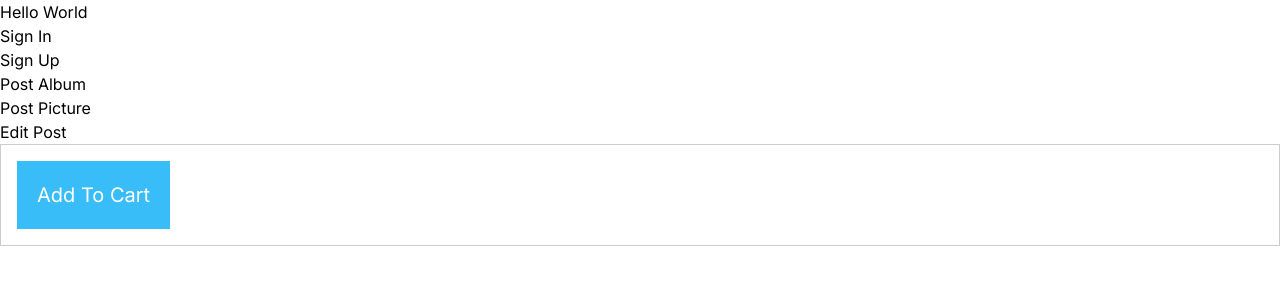
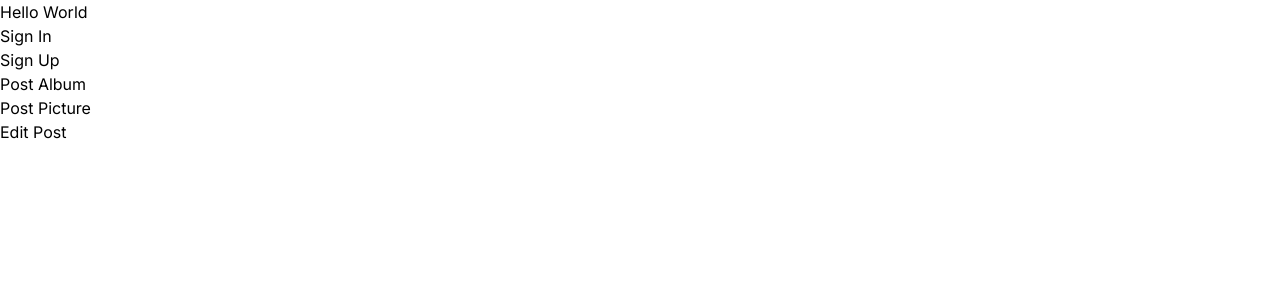
Before and after one commit to pinjster/CB_Comic_Project, a Next.js app: page / in a window 1280 px wide. Shown: the top 300 px of the page. Built offline with nearby package versions, Linux system fonts and the light colour scheme.

Commit message:
removed unnecessary buttons

```diff
--- a/app/page.tsx
+++ b/app/page.tsx
@@ -11,7 +11,6 @@ export default function Home() {
     <Link href="./post/album">Post Album</Link><br />
     <Link href="./post/picture">Post Picture</Link><br />
     <Link href="./edit">Edit Post</Link><br />
-    <ProductCard></ProductCard>
    </div>
   )
 }
```
Also changed, not shown: 1 other file (tests, documents, lock files or other folders).
